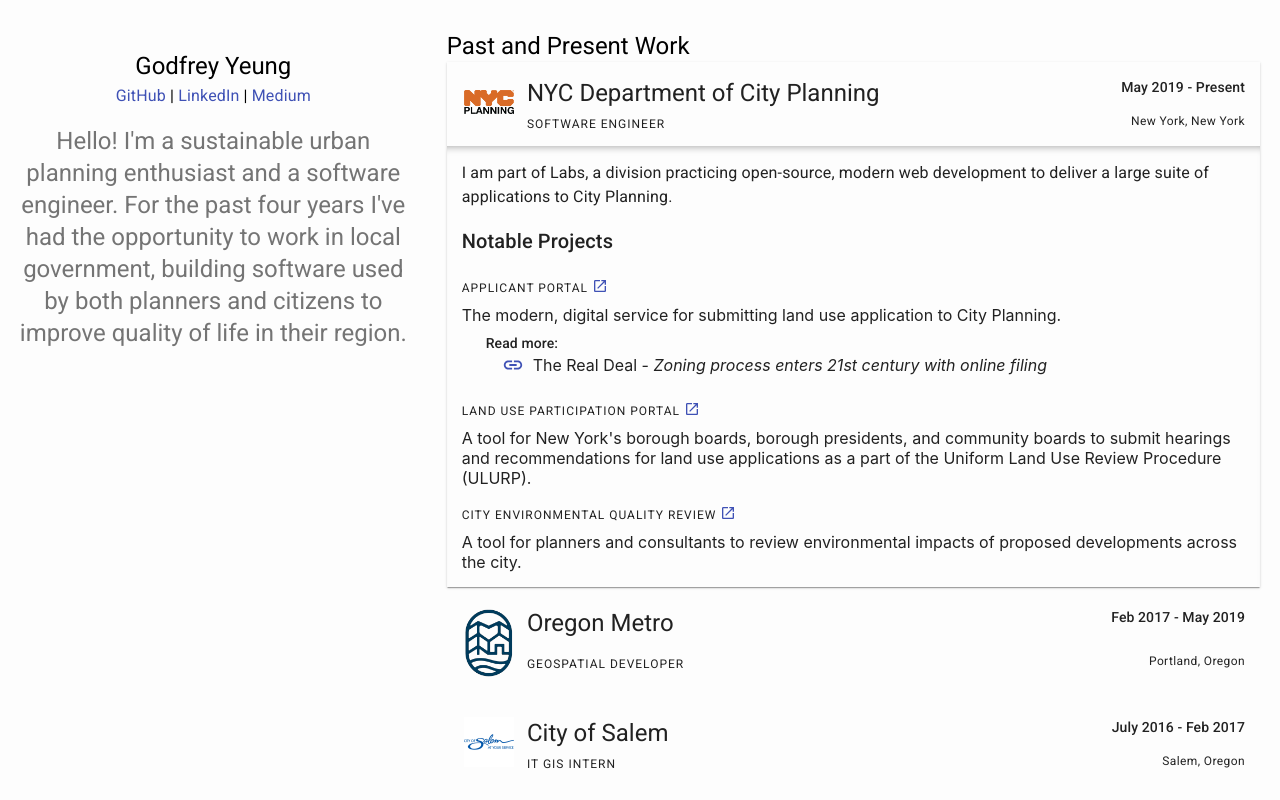
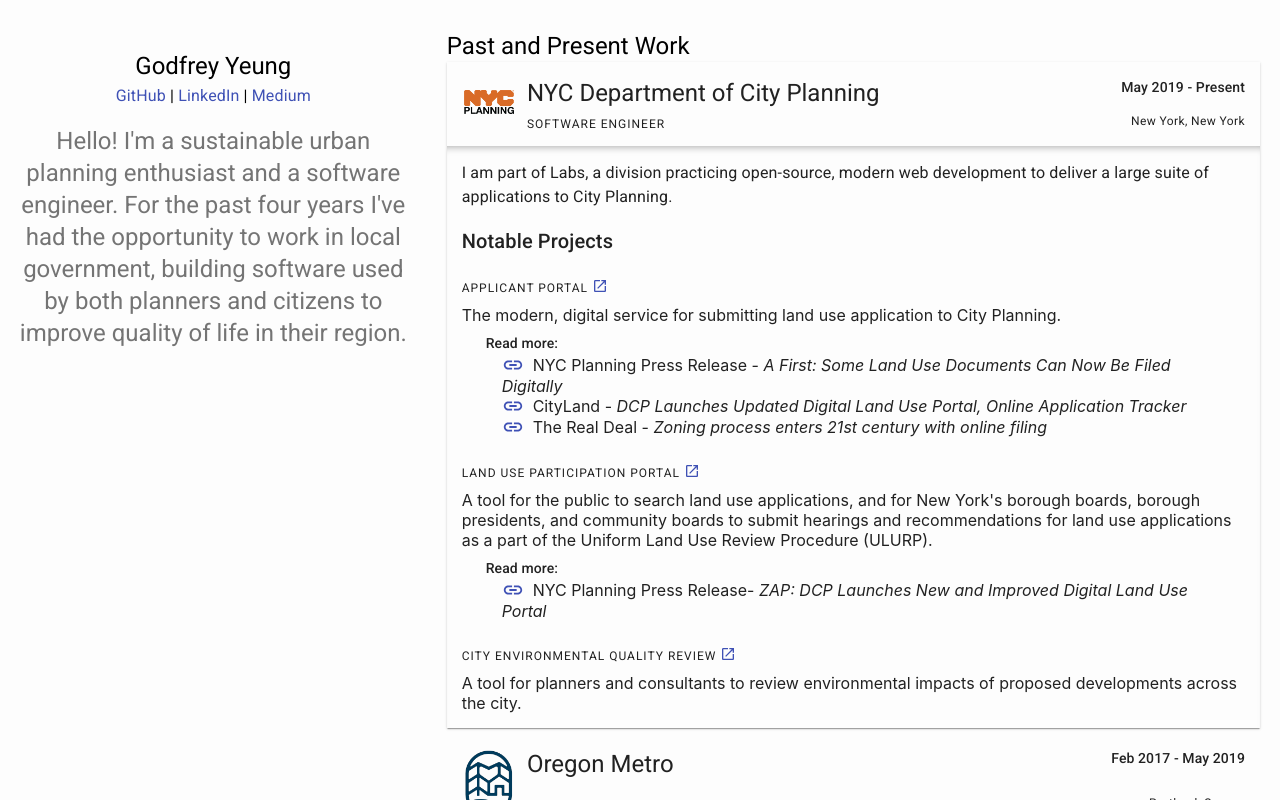
Before and after one commit to godfreyyeung/godfreyyeung, a React (Create React App) app: page / in a window 1280 px wide. Both pictures are taken after a click on the element 853 px from the left and 103 px from the top of the page. Shown: the top 800 px of the page. Built offline with nearby package versions, Linux system fonts and the light colour scheme.

Commit message:
Add press links, update link behavior

```diff
--- a/src/App.js
+++ b/src/App.js
@@ -43,6 +43,14 @@
           ),
           press: [
             {
+              link: "https://www1.nyc.gov/site/planning/about/press-releases/pr-20200929.page",
+              title: (<span>NYC Planning Press Release - <i>A First: Some Land Use Documents Can Now Be Filed Digitally</i></span>)
+            },
+            {
+              link: "https://www.citylandnyc.org/dcp-launches-updated-digital-land-use-portal-online-application-tracker/",
+              title: (<span>CityLand - <i>DCP Launches Updated Digital Land Use Portal, Online Application Tracker</i></span>)
+            },
+            {
               link: "https://therealdeal.com/2020/10/01/zoning-process-enters-21st-century-with-online-filing/",
               title: (<span>The Real Deal - <i>Zoning process enters 21st century with online filing</i></span>)
             },
@@ -54,9 +62,15 @@
           link: "https://zap.planning.nyc.gov/",
           description: (
               <span>
-                A tool for New York's borough boards, borough presidents, and community boards to submit hearings
+                A tool for the public to search land use applications, and for New York's borough boards, borough presidents, and community boards to submit hearings
                 and recommendations for land use applications as a part of the Uniform Land Use Review Procedure (ULURP).
              </span>),
+             press: [
+              {
+                link: "https://www1.nyc.gov/site/planning/about/press-releases/pr-20210114.page",
+                title: (<span>NYC Planning Press Release- <i>ZAP: DCP Launches New and Improved Digital Land Use Portal</i></span>)
+              },
+            ],
           photoUrl: "",
         },
         {
--- a/src/ResumeCard.js
+++ b/src/ResumeCard.js
@@ -97,6 +97,8 @@
             >
                 <a
                     href={props.project.link}
+                    target="_blank"
+                    rel="noopener noreferrer"
                     style={
                         {
                             color: "rgba(0, 0, 0, 0.87)",
@@ -152,6 +154,8 @@
                     >
                         <a
                             href={pressItem.link}
+                            target="_blank"
+                            rel="noopener noreferrer"
                         >
                             <LinkIcon
                             color="primary"
```
